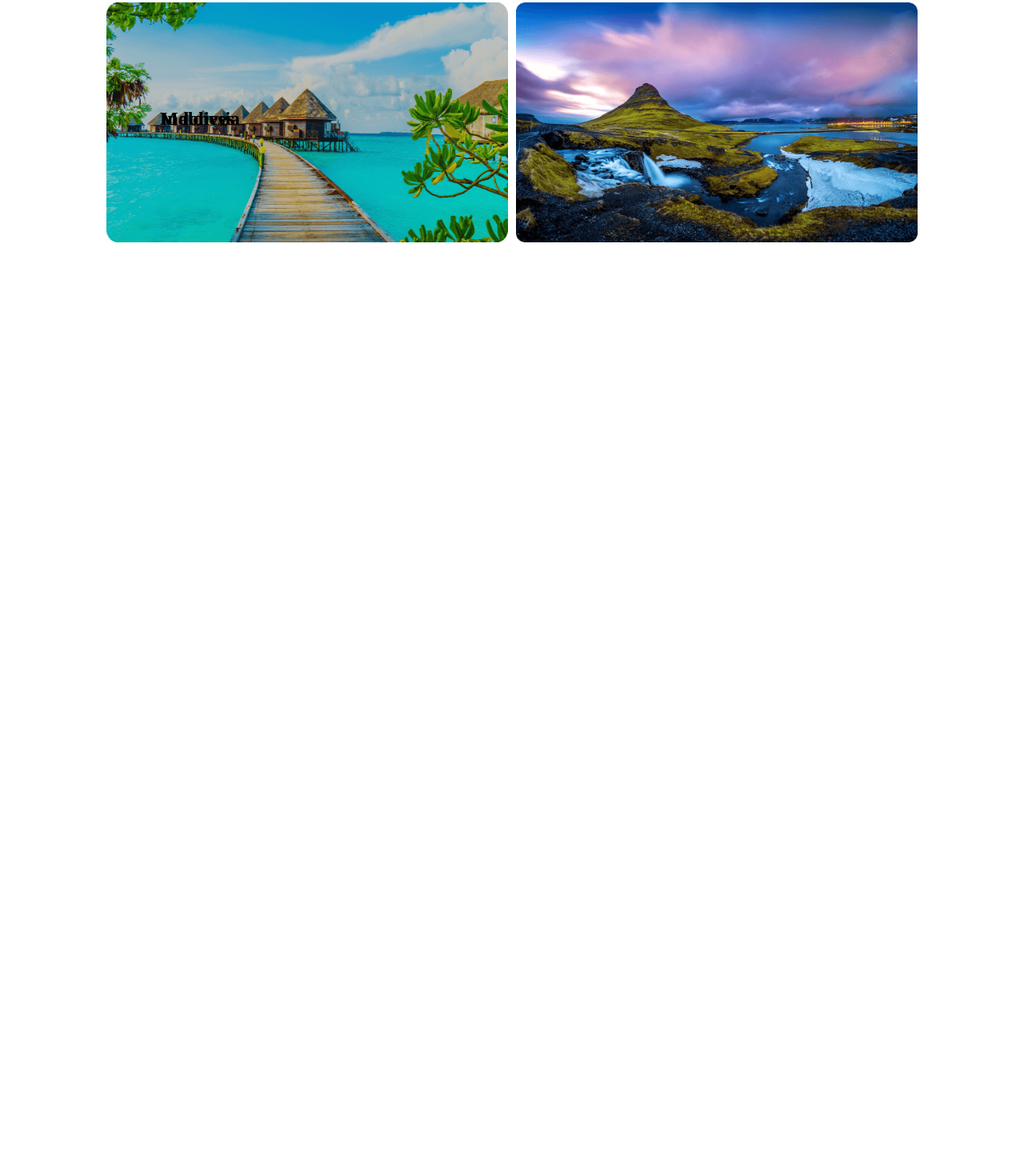
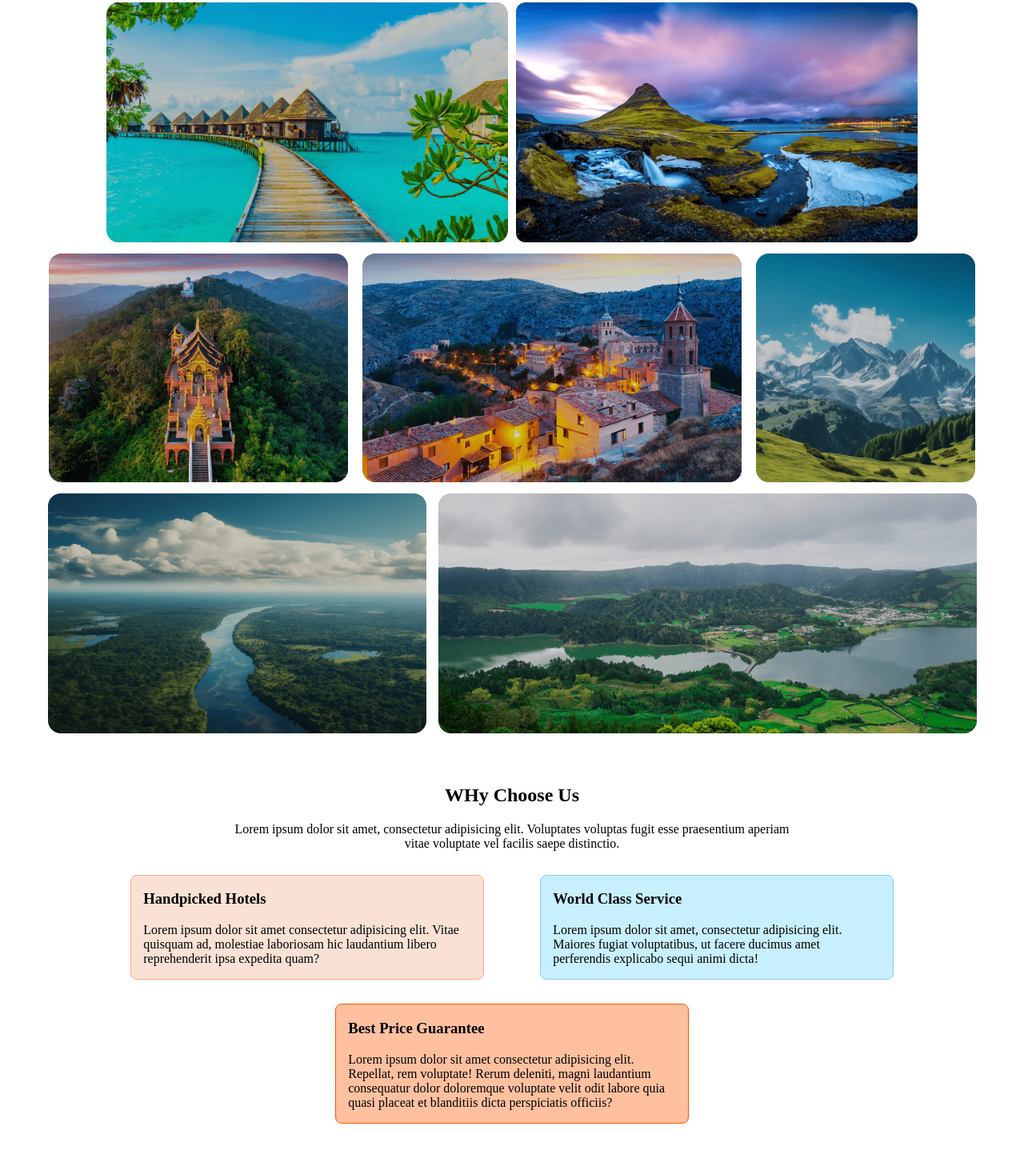
Before and after one commit to SadiaIT21062/travel-website, a plain HTML site: page index.html in a window 1280 px wide. Shown: the part 1135-2578 px from the top of the page at 80% size. Before the commit the page ends 1442 px from the top, so only its background shows below. Drawn offline with Linux system fonts and the light colour scheme.

Commit message:
mair part

```diff
--- a/index.html
+++ b/index.html
@@ -83,13 +83,56 @@
             <div class="row1">
                 <div class="row1-1">
                     <img src="Images/Rectangle 5.png" alt="">
-                    <h2>Maldives</h2>
+
                 </div>
                 <div class="row1-1">
                     <img src="Images/Rectangle 8 (1).png" alt="">
-                    <h2>Indonesia</h2>
                 </div>
             </div>
+            <div class="row2">
+                <div>
+                    <img src="Images/Rectangle 6.png" alt="">
+                </div>
+                <div>
+                    <img src="Images/Rectangle 7.png" alt="">
+                </div>
+                <div>
+                    <img src="Images/Rectangle 9.png" alt="">
+                </div>
+            </div>
+            <div class="row3">
+                <div>
+                    <img src="Images/Rectangle 11.png" alt="">
+                </div>
+                <div>
+                    <img src="Images/Rectangle 10.png" alt="">
+                </div>
+            </div>
+        </section>
+        <section class="why-choose-us">
+
+            <div class="choose">
+                <h1>WHy Choose Us</h1>
+                <div class="choose-use-description">Lorem ipsum dolor sit amet, consectetur adipisicing elit. Voluptates voluptas fugit esse praesentium aperiam vitae voluptate vel facilis saepe distinctio.</div>
+            </div>
+
+
+            <div class="part1">
+                <div class="hotel">
+                    <h3>Handpicked Hotels</h3>
+                    <p>Lorem ipsum dolor sit amet consectetur adipisicing elit. Vitae quisquam ad, molestiae laboriosam hic laudantium libero reprehenderit ipsa expedita quam?</p>
+                </div>
+
+                <div class="service">
+                    <h3>World Class Service</h3>
+                    <p>Lorem ipsum dolor sit amet, consectetur adipisicing elit. Maiores fugiat voluptatibus, ut facere ducimus amet perferendis explicabo sequi animi dicta!</p>
+                </div>
+            </div>
+            <div class="part2">
+                <h3>Best Price Guarantee</h3>
+                <p>Lorem ipsum dolor sit amet consectetur adipisicing elit. Repellat, rem voluptate! Rerum deleniti, magni laudantium consequatur dolor doloremque voluptate velit odit labore quia quasi placeat et blanditiis dicta perspiciatis officiis?</p>
+            </div>
+
         </section>
     </div>
 </body>
--- a/style.css
+++ b/style.css
@@ -100,10 +100,58 @@ body{
     margin:0px 5px;
     height:300px;
 }
-.row1-1 h2{
-    position: absolute;
-    top: 1250px;
-    left: 200px;
+
+.row2
+{
+    width:100%;
+    display: flex;
+
+    justify-content: center;
+    gap:16px 18px;
+    margin:10px auto;
+}
+.row3{
+    width:100%;
+    display: flex;
+    justify-content: center;
+    gap:15px;
+}
+.why-choose-us{
+    margin-top: 60px;
+}
+.choose{
+    width:70%;
+    margin:0px auto;
+    text-align: center;
+}
+.part1{
+  display: flex;
+
+}
+.part1 div{
+    width:40%;
+    margin:30px auto;
+
+}
+.hotel{
+    border:#fbab83 1px solid;
+    padding: 0px 15px;
+    border-radius: 8px;
+    background-color: #fae1d5;
+}
+.service{
+    border:solid skyblue 1px;
+    background-color: rgb(200, 239, 254);
+    padding: 0px 15px;
+    border-radius: 8px;
+}
+.part2{
+    width:40%;
+    margin:0px auto 70px;
+    border:#FF5400 1px solid;
+    background-color: #ffc0a0;
+    padding: 0px 15px;
+    border-radius: 8px;
 
 }
 
@@ -150,5 +198,40 @@ body{
         text-align:center;
         margin:18px auto 32px;
     }
+    .popular-tour{
+        display: flex;
+        flex-direction: column;
+    }
+    .tour-description{
+        width:95%;
+        margin:10px auto;
+
+    }
+    .popular-tour img{
+        width:100%;
+        margin:15px 0px;
+
+    }
+    .row1{
+        display:flex;
+        flex-direction: column;
+
+    }
+    .row2{
+
+        display:flex;
+        flex-direction: column;
+    }
+    .row3{
+
+        display:flex;
+        flex-direction: column;
+    }
+    .row1 img,.row2 img,.row3 img{
+        width:300px;
+        height:200px;
+        margin:5px 50px;
+
+    }
 
 }
```
